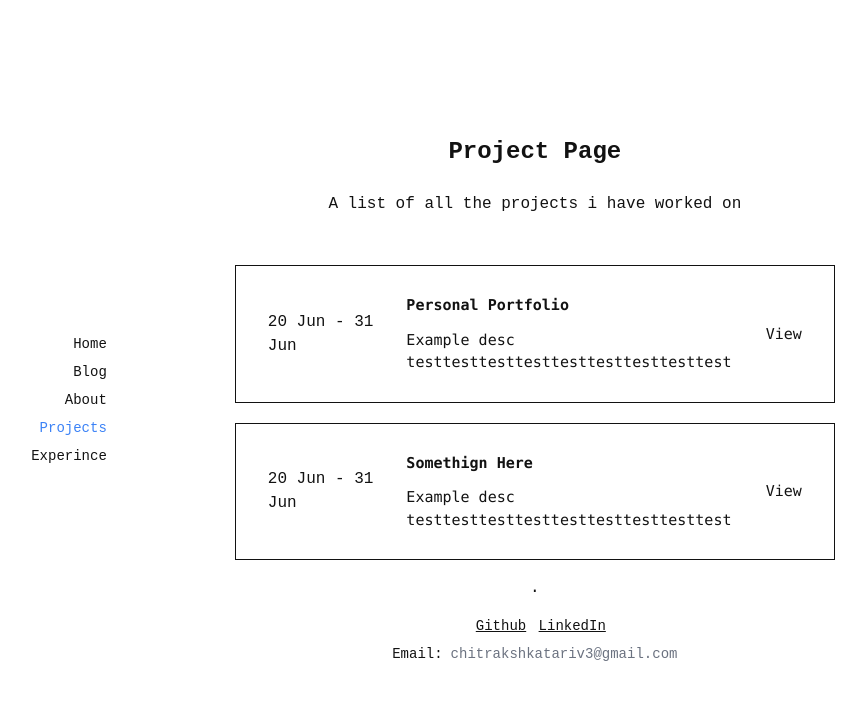
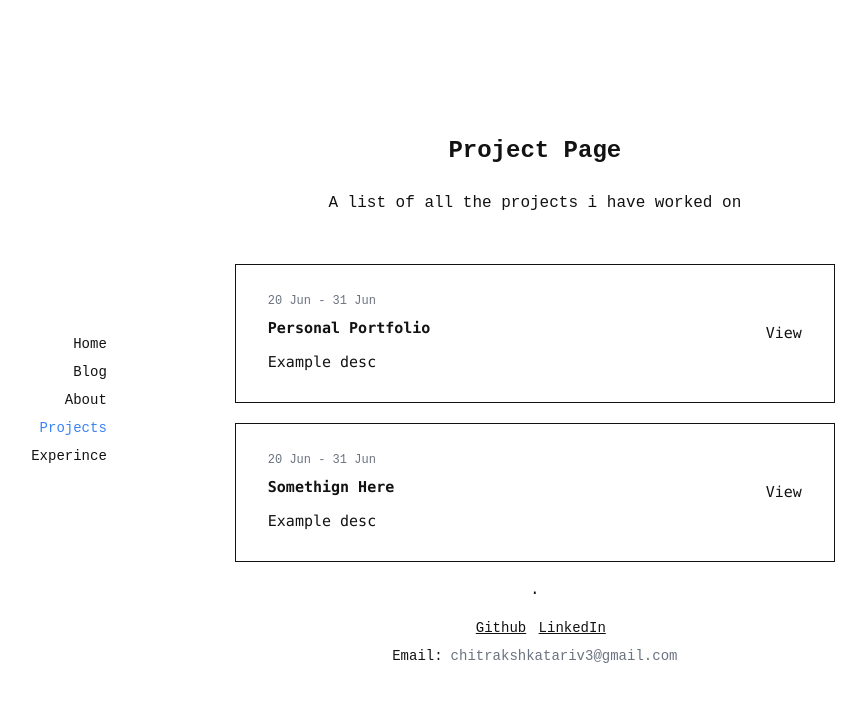
Before and after one commit to ChitrakshKataria/portfolio, a Next.js app: page /projects in a window 1280 px wide. Shown: the top 702 px of the page, without its empty margins (147-1013 px from the left). Built offline with nearby package versions, Linux system fonts and the light colour scheme.

Commit message:
fixed css on project page

```diff
--- a/components/site/displayCard.tsx
+++ b/components/site/displayCard.tsx
@@ -1,25 +1,33 @@
 import Link from "next/link";
 import React from "react";
 
-
-const DisplayCard = ({ // Drilling the information through:
+const DisplayCard = ({
+  // Drilling the information through:
   title = "Example title",
-  company="Example company",
+  company = "Example company",
   date = "20 Jun - 31 Jun",
   description = "Example description ",
 }) => {
   return (
-    <Link href="/">  {/* Add a dynamic rout here later on  */}
-      <div className="w-full border px-8 py-7 text-left">
-        <div className="flex items-center justify-between gap-8">
-          <div><p>{date}</p></div>
+    <Link href="/">
+      {" "}
+      {/* Add a dynamic rout here later on  */}
+        <div className="flex w-full items-center justify-between gap-8 border px-8 py-7 text-left">        <div className="flex flex-col items-start gap-2">
+          <div className="text-[var(--muted)] text-xs">
+            <p>{date}</p>
+          </div>
           <div className="text-left">
             <h2 className="font-mono text-[15px] font-bold leading-none]">
               {title}
             </h2>
-            <p className="mt-3 font-mono text-[15px] leading-normal">{description}</p></div>
-          <span className="shrink-0 font-mono text-[15px] hover:underline">View</span>
+            <p className="mt-3 font-mono text-[15px] leading-normal">
+              {description}
+            </p>
+          </div>
         </div>
+        <span className="flex justify-end item-center shrink-0 font-mono text-[15px] hover:underline">
+          View
+        </span>
       </div>
     </Link>
   );
--- a/lib/projects.ts
+++ b/lib/projects.ts
@@ -10,12 +10,12 @@ export const projects: Projects[] = [
         title: "Personal Portfolio",
         company: "",
         date: "Jan 2026 - Aug 2029",
-        desc: "Example desc testtesttesttesttesttesttesttesttest",
+        desc: "Example desc ",
     },
     {
         title: "Somethign Here",
         company: "",
         date: "Jan 2026 - Aug 2029",
-        desc: "Example desc testtesttesttesttesttesttesttesttest",
+        desc: "Example desc ",
     },
 ]
```
